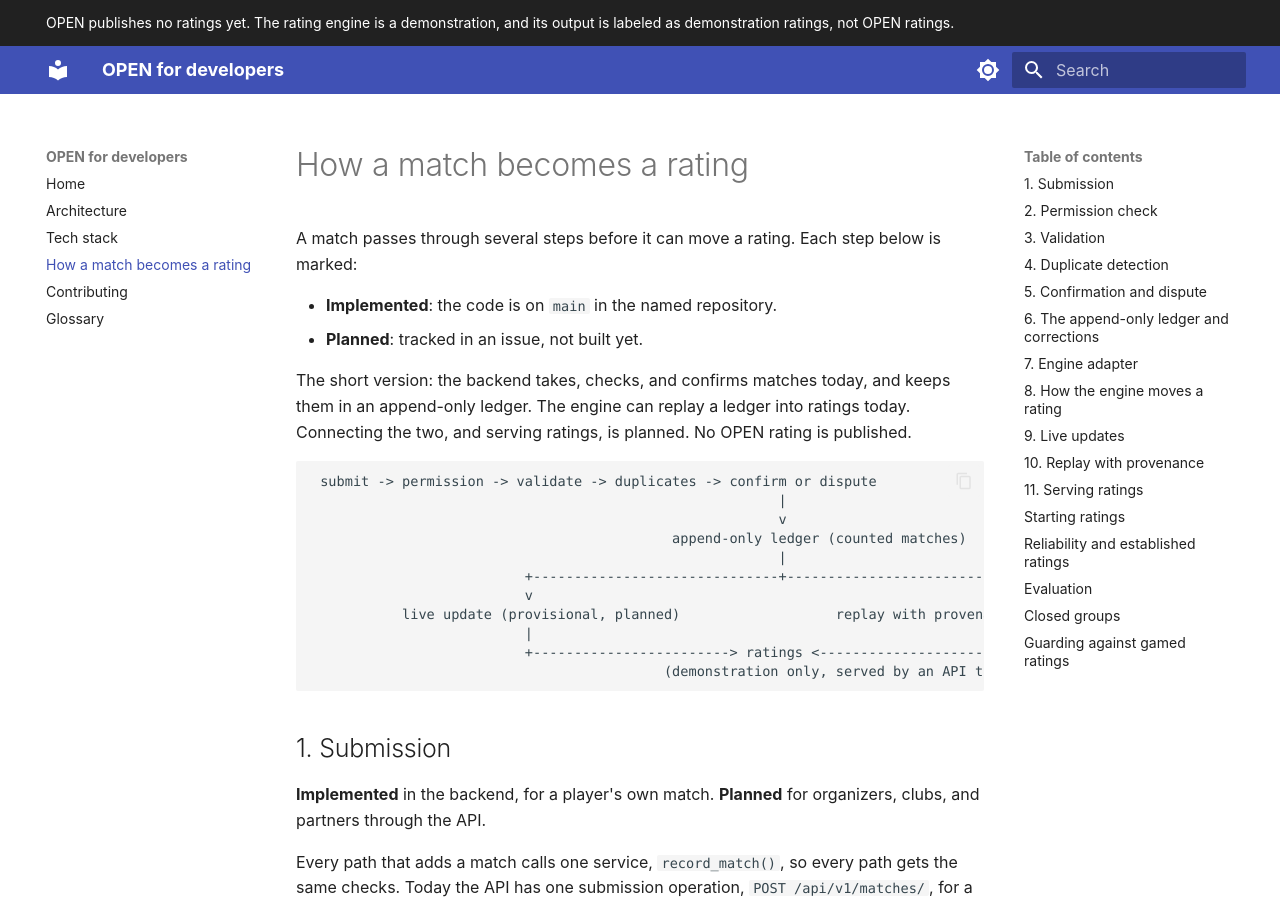
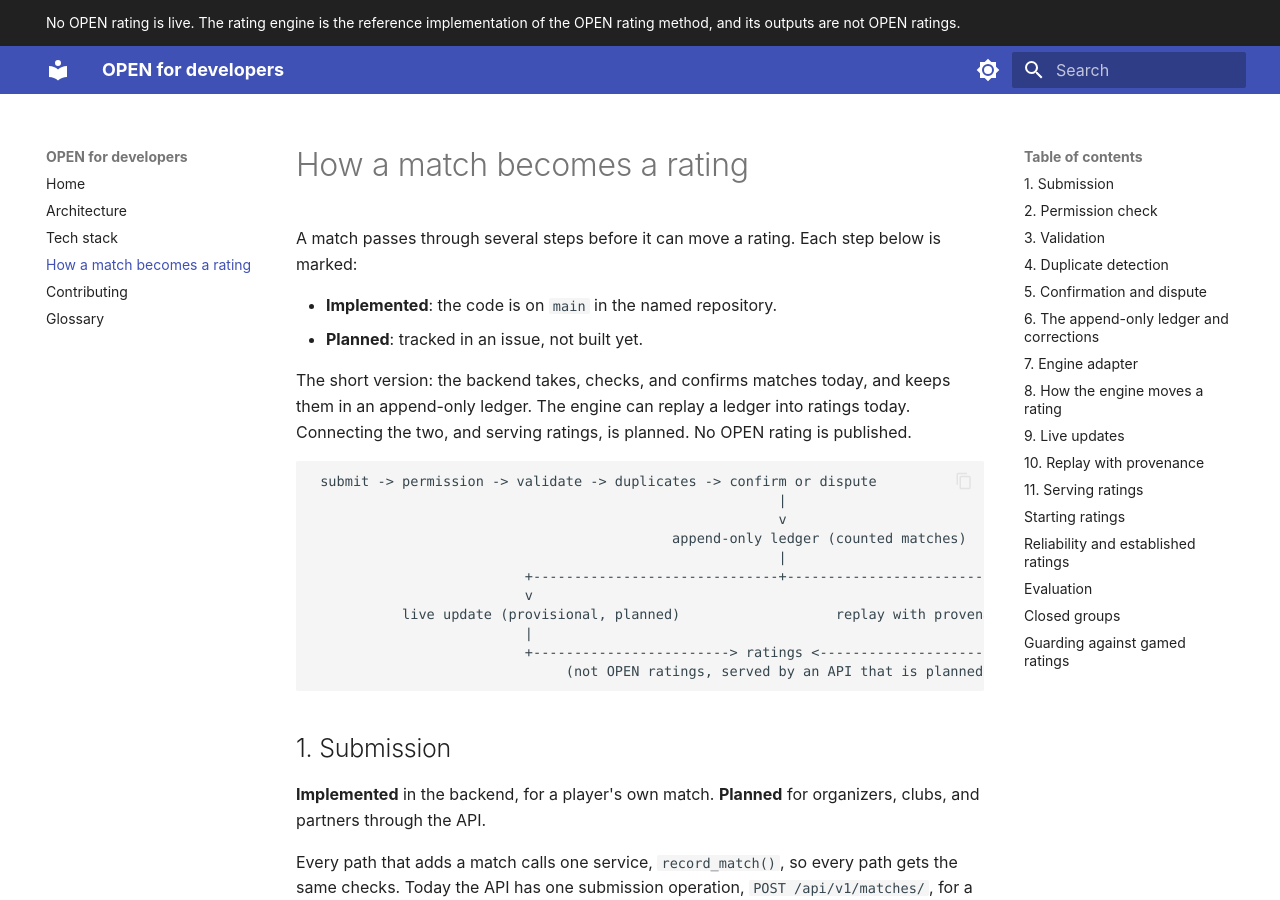
Before and after one commit to openpickleball/developers, an MkDocs documentation site: the page built from docs/match-to-rating.md, in a window 1280 px wide and 900 px high. Built offline with MkDocs 1.6.1 and Material for MkDocs 9.7.7, drawn with Linux system fonts in a browser that asks for light colours; some of the changed text lies outside the part shown.

Commit message:
Use the engine 1.0.0 status wording across the site (#7)
* docs: plan for issue 6

Records the acceptance criteria and files for switching the site's
engine status wording to the released engine 1.0.0 wording.

Co-Authored-By: Claude Opus 5.5 <noreply@anthropic.com>
Claude-Session: https://claude.ai/code/session_01AELE7n3gGdVvVPFZHEBpVf
Signed-off-by: Brad Stricherz <brad.stricherz@gmail.com>

* Use the engine 1.0.0 status wording across the site

Engine 1.0.0 is published, so the site and README now describe the
engine the way the released engine does (openpickleball/engine#161):
the reference implementation of the OPEN rating method, whose outputs
are not OPEN ratings, with no OPEN rating live. The "demonstration"
label, the "not validated on real match data" line, and the TestPyPI
only release notes were no longer accurate. The contributor rules now
name the status notice instead of the demonstration notice.

Co-Authored-By: Claude Opus 5.5 <noreply@anthropic.com>
Claude-Session: https://claude.ai/code/session_01AELE7n3gGdVvVPFZHEBpVf
Signed-off-by: Brad Stricherz <brad.stricherz@gmail.com>

---------

Signed-off-by: Brad Stricherz <brad.stricherz@gmail.com>
Co-authored-by: Claude Opus 5.5 <noreply@anthropic.com>

````diff
--- a/docs/match-to-rating.md
+++ b/docs/match-to-rating.md
@@ -18,7 +18,7 @@ The short version: the backend takes, checks, and confirms matches today, and ke
            live update (provisional, planned)                   replay with provenance (planned in backend)
                           |                                                        |
                           +------------------------> ratings <---------------------+
-                                           (demonstration only, served by an API that is planned)
+                               (not OPEN ratings, served by an API that is planned)
 ```
 
 ## 1. Submission
@@ -104,7 +104,7 @@ Authoritative ratings come from a deterministic replay: the engine rebuilds ever
 
 **Planned** in the backend.
 
-A ratings API will let any app read ratings and rating history for free ([backend#53](https://github.com/openpickleball/backend/issues/53)). Stats are planned separately ([backend#55](https://github.com/openpickleball/backend/issues/55), [#56](https://github.com/openpickleball/backend/issues/56), [#57](https://github.com/openpickleball/backend/issues/57)). While the engine is a demonstration, its output is labeled as demonstration ratings. Ratings go live only after the steps in the [roadmap](https://github.com/openpickleball/.github/blob/main/ROADMAP.md), including published validation results and a seated governing board.
+A ratings API will let any app read ratings and rating history for free ([backend#53](https://github.com/openpickleball/backend/issues/53)). Stats are planned separately ([backend#55](https://github.com/openpickleball/backend/issues/55), [#56](https://github.com/openpickleball/backend/issues/56), [#57](https://github.com/openpickleball/backend/issues/57)). The engine is the reference implementation of the OPEN rating method, and its outputs are not OPEN ratings. No OPEN rating is live. Ratings go live only after the steps in the [roadmap](https://github.com/openpickleball/.github/blob/main/ROADMAP.md), including published validation results and a seated governing board.
 
 ## Starting ratings
 
@@ -122,9 +122,9 @@ A rating is **established** when its reliability is at least 60 and the player h
 
 ## Evaluation
 
-**Implemented** in the engine: the tools. **Planned**: running them on real match results and publishing what they show.
+**Implemented** in the engine: the tools. **Planned**: publishing the evaluation, and testing the engine on real match results in shadow mode.
 
-The engine predicts each match from ratings that have not seen it yet, then scores those predictions for error and calibration. It also fits the expectation scale and the win probability calibration, and says when the data do not pin a value down. See [evaluation and calibration](https://github.com/openpickleball/engine/blob/main/docs/model.md#evaluation-and-calibration). No evaluation of real match results is published yet. Testing the engine on real results in shadow mode, and publishing the validation results, are steps on the [roadmap](https://github.com/openpickleball/.github/blob/main/ROADMAP.md) before any rating goes live ([engine#49](https://github.com/openpickleball/engine/issues/49)).
+The engine predicts each match from ratings that have not seen it yet, then scores those predictions for error and calibration. It also fits the expectation scale and the win probability calibration, and says when the data do not pin a value down. See [evaluation and calibration](https://github.com/openpickleball/engine/blob/main/docs/model.md#evaluation-and-calibration). The engine was evaluated on one club's closed pool, and a forthcoming report describes that evaluation. It is not published yet. Testing the engine on real results in shadow mode, and publishing the validation results, are steps on the [roadmap](https://github.com/openpickleball/.github/blob/main/ROADMAP.md) before any rating goes live ([engine#49](https://github.com/openpickleball/engine/issues/49)).
 
 ## Closed groups
 
--- a/overrides/main.html
+++ b/overrides/main.html
@@ -1,5 +1,5 @@
 {% extends "base.html" %}
 
 {% block announce %}
-  OPEN publishes no ratings yet. The rating engine is a demonstration, and its output is labeled as demonstration ratings, not OPEN ratings.
+  No OPEN rating is live. The rating engine is the reference implementation of the OPEN rating method, and its outputs are not OPEN ratings.
 {% endblock %}
````
Also changed, not shown: CLAUDE.md (+2 -2 lines), CONTRIBUTING.md (+1 -1 lines), README.md (+1 -1 lines), docs/architecture.md (+1 -1 lines), docs/index.md (+2 -2 lines), docs/stack.md (+1 -1 lines), plans/2026-11-23-issue-6-engine-status-wording.md (added, +46 -0 lines).
